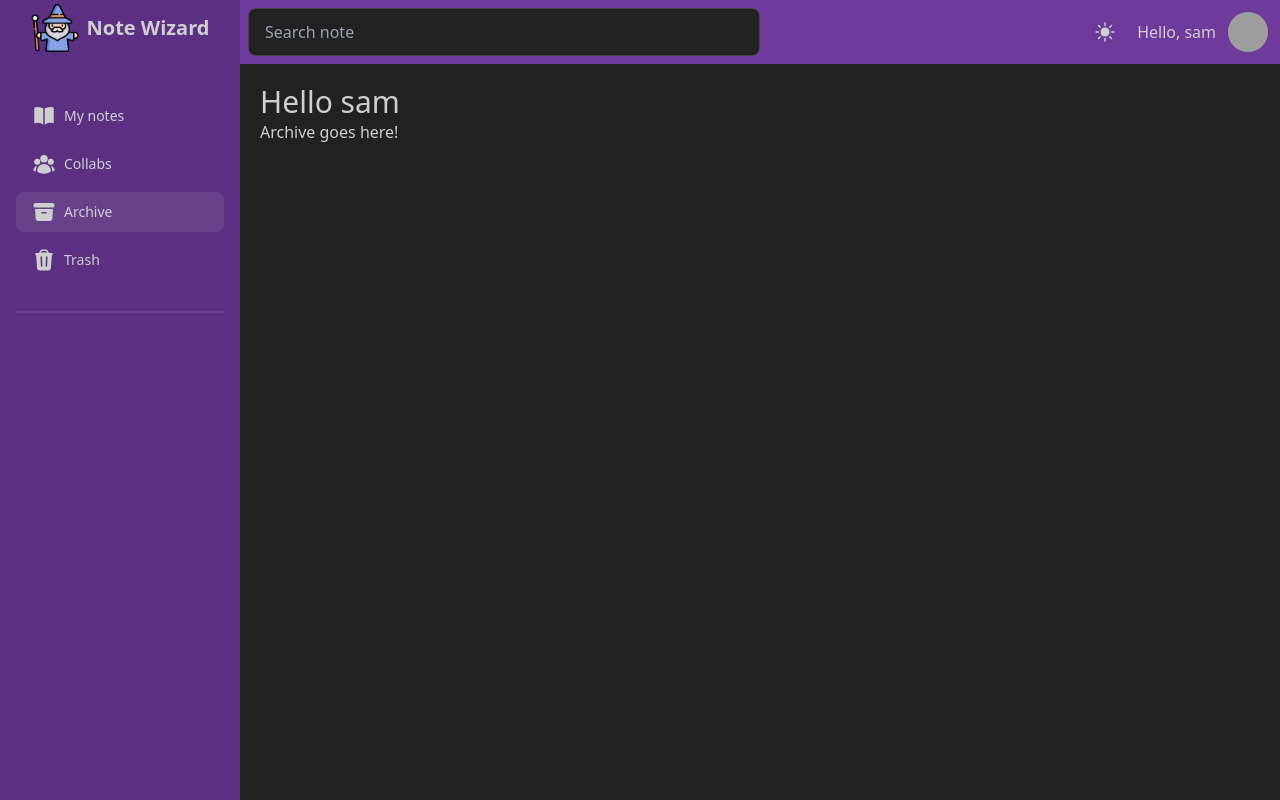
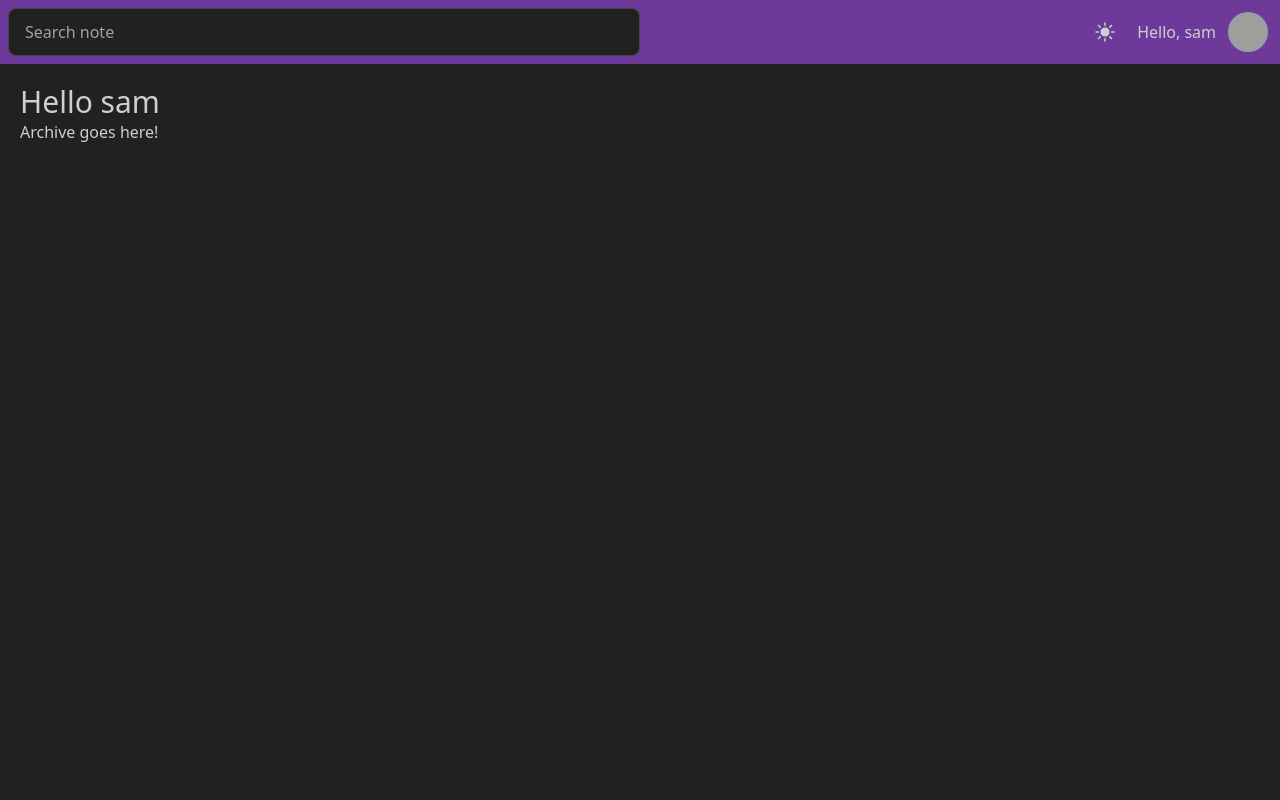
Before and after one commit to samilalghiffary/note-wizard, a React (Vite) app: page /archive in a window 1280 px wide. Built offline with nearby package versions, Linux system fonts and the light colour scheme; grey boxes are pictures that could not be loaded.

Commit message:
feat: Added social media link to drawer

```diff
--- a/src/components/Drawer.jsx
+++ b/src/components/Drawer.jsx
@@ -1,20 +1,24 @@
 import { Link } from 'react-router-dom';
+import { UserGroupIcon, BookOpenIcon, ArchiveBoxIcon, TrashIcon } from '@heroicons/react/24/solid';
 import wizardIcon from '@/assets/wizard-icon.png';
-import { UserGroupIcon, BookOpenIcon, ArchiveBoxIcon, TrashIcon } from '@heroicons/react/24/solid';
+import githubIcon from '@/assets/github.png';
+import linkedIcon from '@/assets/linkedin.png';
 
 // eslint-disable-next-line react/prop-types
 const Drawer = ({ children, currentPage }) => {
   return (
-    <div className="drawer drawer-open">
-      <input id="my-drawer-2" type="checkbox" className="drawer-toggle" />
+    <div className="drawer">
+      <input id="my-drawer" type="checkbox" className="drawer-toggle" />
       <div className="drawer-content">{children}</div>
-      <div className="drawer-side bg-secondary-focus">
-        <div className="container p-1 gap-2 flex flex-row justify-center items-center">
+      <div className="drawer-side">
+        <label htmlFor="my-drawer" aria-label="close sidebar" className="drawer-overlay"></label>
+        <ul className="menu px-4 w-60 h-full bg-secondary-focus">
+          <div className="container p-1 gap-2 flex flex-row justify-start items-center">
             <img src={wizardIcon} className="w-12 h-12 rounded" alt="logo" />
             <h3 className="text-xl font-bold align-middle">Note Wizard</h3>
           </div>
-        <div className="divider mt-0"></div>
-        <ul className="menu gap-2 px-4 w-60 bg-secondary-focus">
+          <div className="divider m-0"></div>
+          <ul className="menu gap-2">
             <li>
               <Link to="/" className={currentPage === 'notes' ? 'focus' : ''}>
                 <BookOpenIcon className="h-6 w-6" />
@@ -39,7 +43,23 @@ const Drawer = ({ children, currentPage }) => {
                 Trash
               </Link>
             </li>
-          <div className="divider"></div>
+          </ul>
+          <div className="divider m-0"></div>
+          <div className="flex flex-1 justify-end flex-col gap-2">
+            <div className="flex gap-2">
+              <a href="https://github.com/samilalghiffary" rel="noreferrer" target="_blank">
+                <img src={githubIcon} className="w-6 h-6" alt="instagram icon" />
+              </a>
+              <a
+                href="https://www.linkedin.com/in/samil-alghiffary-azis/"
+                target="_blank"
+                rel="noreferrer"
+              >
+                <img src={linkedIcon} className="w-6 h-6" alt="linkedin icon" />
+              </a>
+            </div>
+            <p className="text-xs">&copy; Copyright 2023, Samil Al-ghiffary Azis</p>
+          </div>
         </ul>
       </div>
     </div>
```
Also changed, not shown: src/assets/github.png (added), src/assets/linkedin.png (added). Lines whose indentation alone changed are shown as unchanged.
